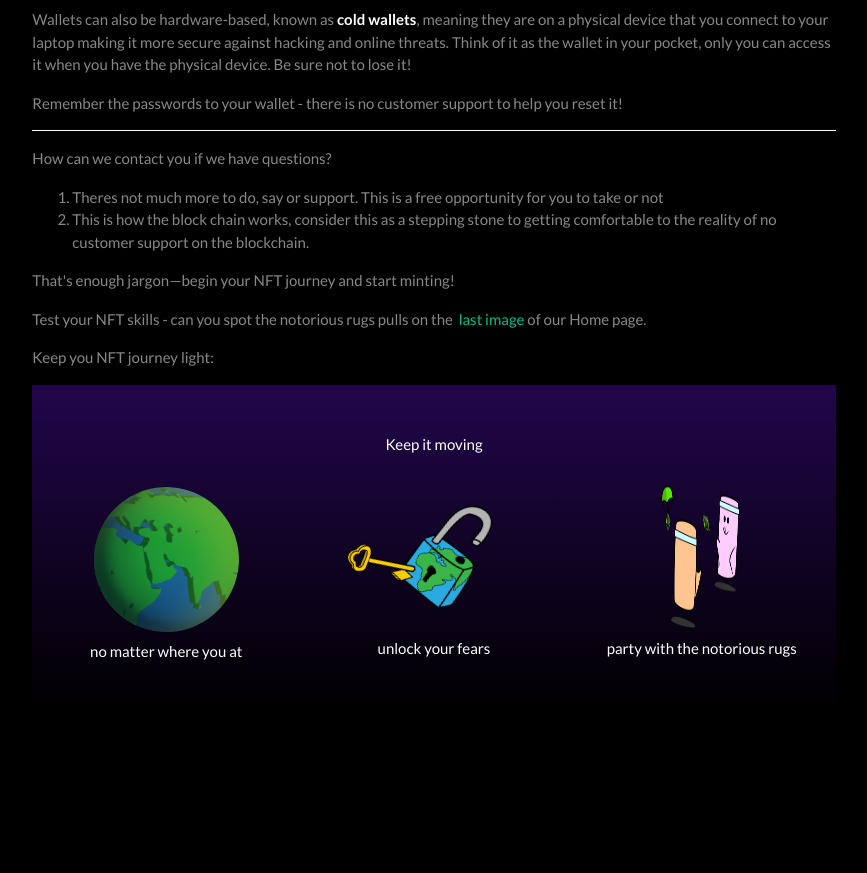
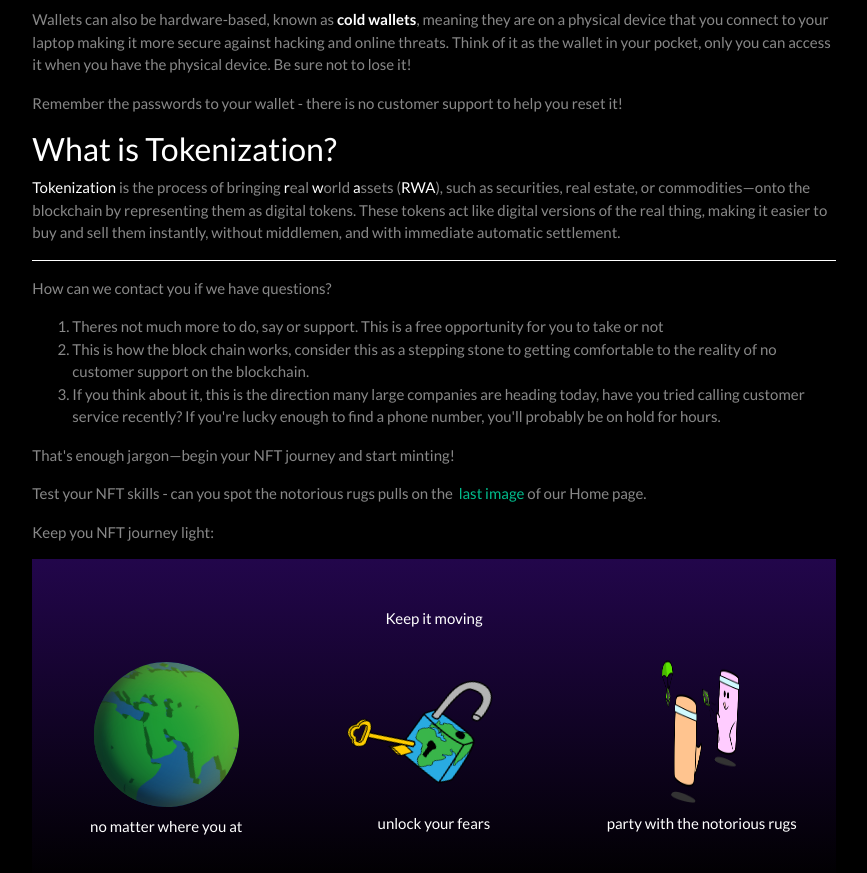
Before and after one commit to sal-420/RugzWeb, a React (Create React App) app: page /About in a window 1280 px wide. Shown: the part 3140-4013 px from the top of the page, without its empty margins (206-1073 px from the left). Before the commit the page ends 3851 px from the top, so only its background shows below. Built offline with nearby package versions, Linux system fonts and the light colour scheme.

Commit message:
Updated FAQs

```diff
--- a/src/Components/RugzHomeFaqs.js
+++ b/src/Components/RugzHomeFaqs.js
@@ -1,11 +1,11 @@
-import React from "react";
-import MintButton from "./MintButton.js"
-import CryptoEth from "../Components/CryptoEth";
+import React from 'react';
+import MintButton from './MintButton.js';
+import CryptoEth from '../Components/CryptoEth';
 
 export default function RugzHomeFaqs() {
   return (
     <section className="bg-navy-black text-break text-wrap text-white">
-      <h2 className="text-center text-lime-green pt-5">FAQS</h2>
+      <h2 className="text-center pt-5">FAQS</h2>
       <div className="row text-black">
         <div className="col-lg-12 mb-5 text-white text-center  pt-lg-0">
           <div>Wen mint date?</div>
@@ -79,6 +79,10 @@ export default function RugzHomeFaqs() {
               </a>
             </div>
           </div>
+          <div>
+            <br />
+            For more FAQs and additional see our <a href="/About">About Page</a>
+          </div>
         </div>
       </div>
     </section>
--- a/src/Pages/About.js
+++ b/src/Pages/About.js
@@ -355,6 +355,20 @@ export default function About() {
               support to help you reset it!
             </p>
           </section>
+          <section>
+            <h3>What is Tokenization?</h3>
+            <p>
+              <span className="text-white">Tokenization</span> is the process of
+              bringing <span className="text-white">r</span>eal{' '}
+              <span className="text-white">w</span>
+              orld <span className="text-white">a</span>ssets (
+              <span className="text-white">RWA</span>), such as securities, real
+              estate, or commodities—onto the blockchain by representing them as
+              digital tokens. These tokens act like digital versions of the real
+              thing, making it easier to buy and sell them instantly, without
+              middlemen, and with immediate automatic settlement.
+            </p>
+          </section>
         </article>
         <hr className="border-2 border-top border-white" />
         <article>
@@ -369,6 +383,12 @@ export default function About() {
                 This is how the block chain works, consider this as a stepping
                 stone to getting comfortable to the reality of no customer
                 support on the blockchain.
+              </li>
+              <li>
+                If you think about it, this is the direction many large companies
+                are heading today, have you tried calling customer service
+                recently? If you're lucky enough to find a phone number, you'll
+                probably be on hold for hours.
               </li>
             </ol>
             <p>
```
